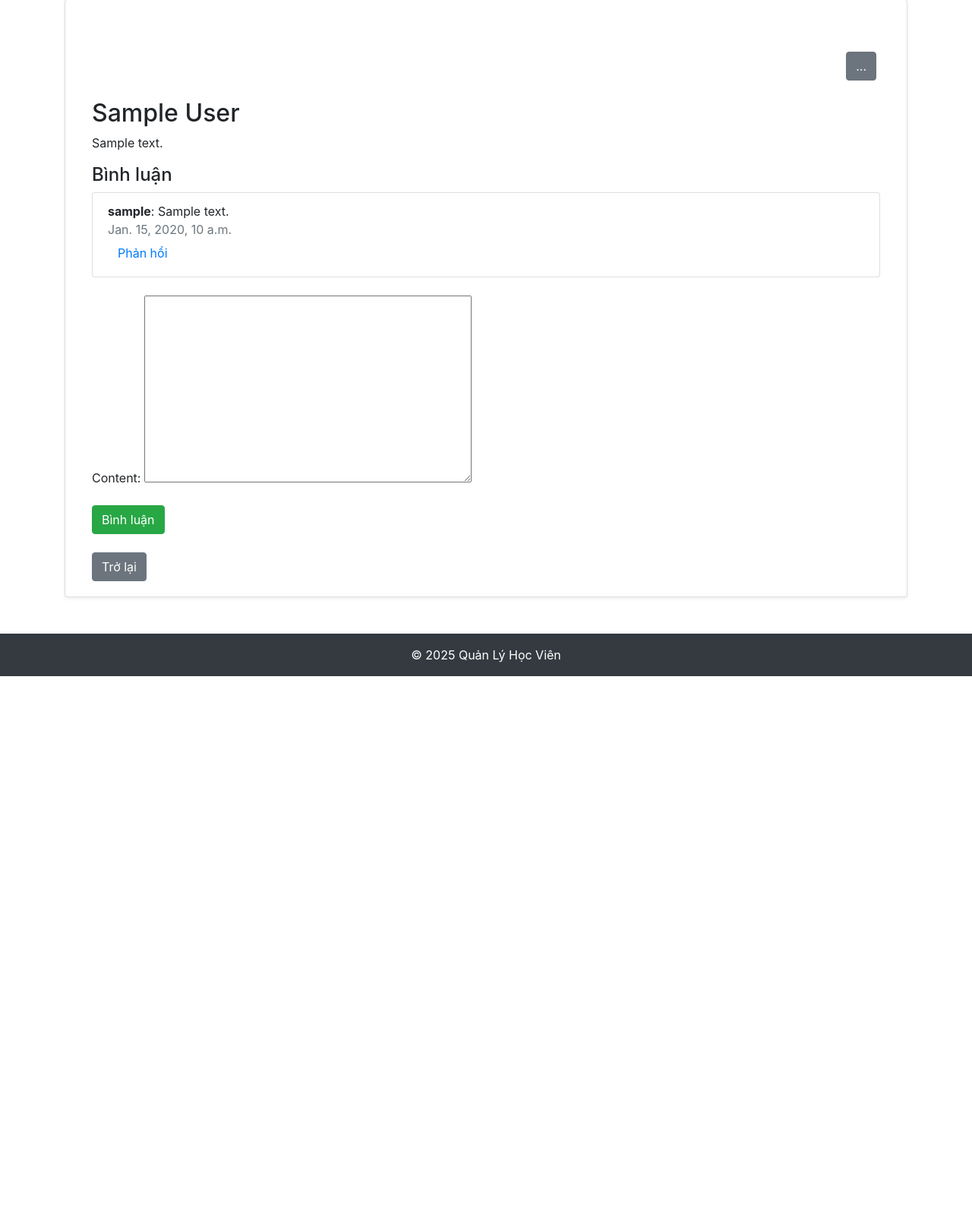
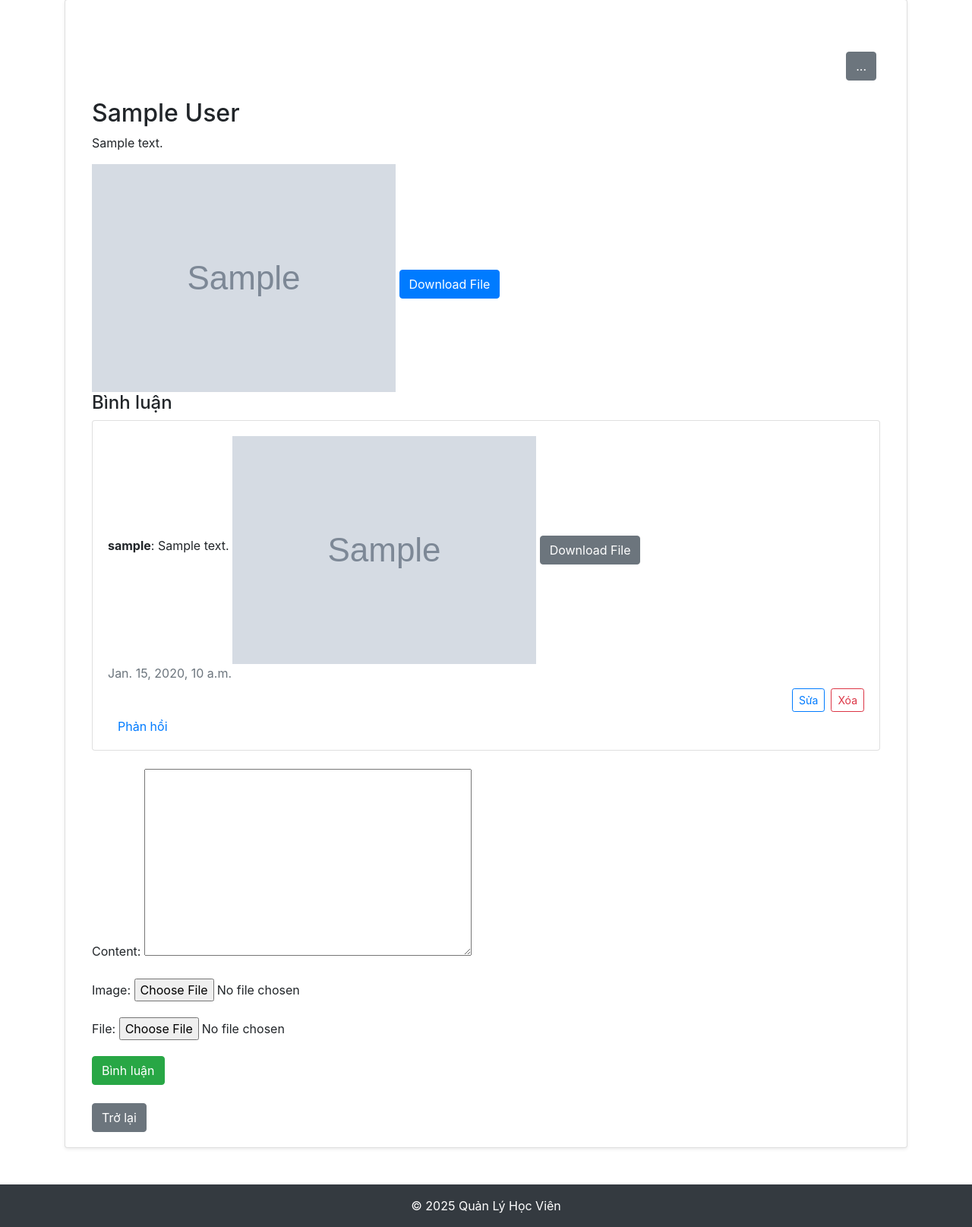
Before and after one commit to thamhtruomg04/Manage_Student, a Django app: page /students/forums/1/ in a window 1280 px wide. Shown: the part 211-1826 px from the top of the page at 76% size. Before the commit the page ends 1101 px from the top, so only its background shows below. Run offline with Django 5.2, Linux system fonts and the light colour scheme; a user stored in the database is signed in; tables that the repository leaves empty hold one stand-in row (values such as "Sample post"); grey boxes marked "Sample" are stand-in pictures; some libraries are stand-ins or nearby versions.

Commit message:
update forum and comment

```diff
--- a/students/forms.py
+++ b/students/forms.py
@@ -46,12 +46,12 @@ class DocumentForm(forms.ModelForm):
 class ForumForm(forms.ModelForm):
     class Meta:
         model = Forum
-        fields = ['title', 'description', 'course']
+        fields = ['title', 'description', 'image', 'file', 'course']
 
 class CommentForm(forms.ModelForm):
     class Meta:
         model = Comment
-        fields = ['content', 'parent']
+        fields = ['content','image', 'file', 'parent']
         widgets = {
             'parent': forms.HiddenInput()
         }
--- a/students/models.py
+++ b/students/models.py
@@ -9,7 +9,7 @@ class Student(models.Model):
     phone_number = models.CharField(max_length=15, null=True, blank=True)
     address = models.TextField(null=True, blank=True)
     avatar = models.ImageField(upload_to='avatars/', null=True, blank=True)
-    class_name = models.CharField(max_length=50, null=True, blank=True)  # Thêm trường lớp học
+    class_name = models.CharField(max_length=50, null=True, blank=True)
 
     def __str__(self):
         return self.student
@@ -19,9 +19,9 @@ class Course(models.Model):
     description = models.TextField()
     start_date = models.DateField()
     end_date = models.DateField()
-    credits = models.IntegerField()  # Số tín chỉ
-    instructor_name = models.CharField(max_length=100)  # Tên giảng viên
-    fee = models.DecimalField(max_digits=10, decimal_places=2)  # Học phí
+    credits = models.IntegerField()
+    instructor_name = models.CharField(max_length=100)
+    fee = models.DecimalField(max_digits=10, decimal_places=2)
 
     def __str__(self):
         return self.name
@@ -40,7 +40,7 @@ class Attendance(models.Model):
     course = models.ForeignKey(Course, on_delete=models.CASCADE)
     date = models.DateField()
     status = models.CharField(max_length=10, choices=[('Present', 'Có mặt'), ('Absent', 'Vắng mặt')], null=True, blank=True)
-    score = models.FloatField(null=True, blank=True)  # Điểm số
+    score = models.FloatField(null=True, blank=True)
 
     def __str__(self):
         return f"{self.student} - {self.course} - {self.date} - {self.status or 'No status'} - {self.score or 'No score'}"
@@ -58,6 +58,8 @@ class Document(models.Model):
 class Forum(models.Model):
     title = models.CharField(max_length=255)
     description = models.TextField()
+    image = models.ImageField(upload_to='forum_images/', null=True, blank=True)  # Thêm ảnh
+    file = models.FileField(upload_to='forum_files/', null=True, blank=True)  # Thêm file
     course = models.ForeignKey(Course, on_delete=models.CASCADE)
     created_by = models.ForeignKey(User, on_delete=models.CASCADE)
     created_at = models.DateTimeField(auto_now_add=True)
@@ -69,6 +71,8 @@ class Comment(models.Model):
     forum = models.ForeignKey(Forum, on_delete=models.CASCADE, related_name='comments')
     user = models.ForeignKey(User, on_delete=models.CASCADE)
     content = models.TextField()
+    image = models.ImageField(upload_to='comment_images/', null=True, blank=True)  # Thêm ảnh
+    file = models.FileField(upload_to='comment_files/', null=True, blank=True)  # Thêm file
     parent = models.ForeignKey('self', on_delete=models.CASCADE, null=True, blank=True, related_name='replies')
     created_at = models.DateTimeField(auto_now_add=True)
 
--- a/students/templates/students/document_list.html
+++ b/students/templates/students/document_list.html
@@ -4,7 +4,9 @@
     <div class="row mb-4">
         <div class="col text-center">
             <h2 class="mb-3">Danh sách tài liệu</h2>
+            {% if user.is_superuser %}
             <a href="{% url 'document_create' %}" class="btn btn-primary">Tải lên tài liệu mới</a>
+            {% endif %}
         </div>
     </div>
     <div class="row">
--- a/students/templates/students/forum_detail.html
+++ b/students/templates/students/forum_detail.html
@@ -4,6 +4,7 @@
 {% block content %}
 <div class="container mt-5">
     <div class="d-flex justify-content-end mb-4">
+        {% if request.user == forum.created_by %}
         <div class="dropdown">
             <button class="btn btn-secondary" type="button" id="dropdownMenuButton" onclick="toggleDropdown()">
                 ...
@@ -13,15 +14,34 @@
                 <a class="dropdown-item" href="{% url 'forum_delete' forum.pk %}">Xóa</a>
             </div>
         </div>
+        {% endif %}
     </div>
     <h2>{{ forum.title }}</h2>
     <p>{{ forum.description }}</p>
+    {% if forum.image %}
+        <img src="{{ forum.image.url }}" alt="Forum Image" class="img-fluid">
+    {% endif %}
+    {% if forum.file %}
+        <a href="{{ forum.file.url }}" class="btn btn-primary mt-3">Download File</a>
+    {% endif %}
     <h4>Bình luận</h4>
     <div class="list-group mb-4">
         {% for comment in comments %}
         <div class="list-group-item">
             <strong>{{ comment.user.username }}</strong>: {{ comment.content }}
+            {% if comment.image %}
+                <img src="{{ comment.image.url }}" alt="Comment Image" class="img-fluid mt-2">
+            {% endif %}
+            {% if comment.file %}
+                <a href="{{ comment.file.url }}" class="btn btn-secondary mt-2">Download File</a>
+            {% endif %}
             <div class="text-muted">{{ comment.created_at }}</div>
+            {% if request.user == comment.user %}
+            <div class="d-flex justify-content-end mt-2">
+                <a href="{% url 'comment_edit' comment.pk %}" class="btn btn-outline-primary btn-sm mr-2">Sửa</a>
+                <a href="{% url 'comment_delete' comment.pk %}" class="btn btn-outline-danger btn-sm">Xóa</a>
+            </div>
+            {% endif %}
             <!-- Nút phản hồi -->
             <button class="btn btn-link" onclick="document.getElementById('replyForm-{{ comment.id }}').classList.toggle('d-none')">Phản hồi</button>
             <!-- Form phản hồi -->
@@ -35,13 +55,25 @@
             {% for reply in comment.replies.all %}
             <div class="list-group-item ml-4">
                 <strong>{{ reply.user.username }}</strong>: {{ reply.content }}
+                {% if reply.image %}
+                    <img src="{{ reply.image.url }}" alt="Reply Image" class="img-fluid mt-2">
+                {% endif %}
+                {% if reply.file %}
+                    <a href="{{ reply.file.url }}" class="btn btn-secondary mt-2">Download File</a>
+                {% endif %}
                 <div class="text-muted">{{ reply.created_at }}</div>
+                {% if request.user == reply.user %}
+                <div class="d-flex justify-content-end mt-2">
+                    <a href="{% url 'comment_edit' reply.pk %}" class="btn btn-outline-primary btn-sm mr-2">Sửa</a>
+                    <a href="{% url 'comment_delete' reply.pk %}" class="btn btn-outline-danger btn-sm">Xóa</a>
+                </div>
+                {% endif %}
             </div>
             {% endfor %}
         </div>
         {% endfor %}
     </div>
-    <form method="post">
+    <form method="post" enctype="multipart/form-data">
         {% csrf_token %}
         {{ form.as_p }}
         <button type="submit" class="btn btn-success">Bình luận</button>
--- a/students/urls.py
+++ b/students/urls.py
@@ -2,7 +2,7 @@
 from django.conf import settings
 from django.conf.urls.static import static
 from django.urls import path
-from .views import student_list, student_create, student_edit, student_delete, course_list, course_create, course_edit, course_delete, course_register, enrollment_list, register, login_view, logout_view, home, student_profile, attendance_list, take_attendance, attendance_edit, attendance_delete , document_list, document_create, document_delete, student_report, course_report, attendance_report, reporters, forum_list, forum_detail, forum_create, forum_edit, forum_delete
+from .views import student_list, student_create, student_edit, student_delete, course_list, course_create, course_edit, course_delete, course_register, enrollment_list, register, login_view, logout_view, home, student_profile, attendance_list, take_attendance, attendance_edit, attendance_delete , document_list, document_create, document_delete, student_report, course_report, attendance_report, reporters, forum_list, forum_detail, forum_create, forum_edit, forum_delete, comment_edit, comment_delete
 
 urlpatterns = [
     path('', student_list, name='student_list'),
@@ -36,6 +36,8 @@ urlpatterns = [
     path('forums/create/', forum_create, name='forum_create'),
     path('forums/<int:pk>/edit/', forum_edit, name='forum_edit'),
     path('forums/<int:pk>/delete/', forum_delete, name='forum_delete'),
+    path('comments/<int:pk>edit/', comment_edit, name='comment_edit'),
+    path('comments/<int:pk>/delete/', comment_delete, name='comment_delete'),
 ]
 
 if settings.DEBUG:
--- a/students/views.py
+++ b/students/views.py
@@ -291,6 +291,11 @@ def reporters(request):
     return render(request, 'students/reports.html')
 
 
+from django.shortcuts import render, get_object_or_404, redirect
+from django.contrib.auth.decorators import login_required, user_passes_test
+from .models import Forum, Comment
+from .forms import ForumForm, CommentForm
+
 @login_required
 def forum_list(request):
     forums = Forum.objects.all()
@@ -301,7 +306,7 @@ def forum_detail(request, pk):
     forum = get_object_or_404(Forum, pk=pk)
     comments = forum.comments.filter(parent=None)
     if request.method == 'POST':
-        form = CommentForm(request.POST)
+        form = CommentForm(request.POST, request.FILES)  # Thêm request.FILES để xử lý file upload
         if form.is_valid():
             comment = form.save(commit=False)
             comment.forum = forum
@@ -316,7 +321,7 @@ def forum_detail(request, pk):
 @user_passes_test(is_superuser)
 def forum_create(request):
     if request.method == 'POST':
-        form = ForumForm(request.POST)
+        form = ForumForm(request.POST, request.FILES)  # Thêm request.FILES để xử lý file upload
         if form.is_valid():
             forum = form.save(commit=False)
             forum.created_by = request.user
@@ -327,11 +332,12 @@ def forum_create(request):
     return render(request, 'students/forum_form.html', {'form': form})
 
 @login_required
-@user_passes_test(is_superuser)
 def forum_edit(request, pk):
     forum = get_object_or_404(Forum, pk=pk)
+    if request.user != forum.created_by:
+        return redirect('forum_list')
     if request.method == 'POST':
-        form = ForumForm(request.POST, instance=forum)
+        form = ForumForm(request.POST, request.FILES, instance=forum)  # Thêm request.FILES để xử lý file upload
         if form.is_valid():
             form.save()
             return redirect('forum_list')
@@ -340,10 +346,35 @@ def forum_edit(request, pk):
     return render(request, 'students/forum_form.html', {'form': form, 'edit': True})
 
 @login_required
-@user_passes_test(is_superuser)
 def forum_delete(request, pk):
     forum = get_object_or_404(Forum, pk=pk)
+    if request.user != forum.created_by:
+        return redirect('forum_list')
     if request.method == 'POST':
         forum.delete()
         return redirect('forum_list')
     return render(request, 'students/forum_confirm_delete.html', {'forum': forum})
+
+@login_required
+def comment_edit(request, pk):
+    comment = get_object_or_404(Comment, pk=pk)
+    if request.user != comment.user:
+        return redirect('forum_detail', pk=comment.forum.pk)
+    if request.method == 'POST':
+        form = CommentForm(request.POST, request.FILES, instance=comment)  # Thêm request.FILES để xử lý file upload
+        if form.is_valid():
+            form.save()
+            return redirect('forum_detail', pk=comment.forum.pk)
+    else:
+        form = CommentForm(instance=comment)
+    return render(request, 'students/comment_form.html', {'form': form})
+
+@login_required
+def comment_delete(request, pk):
+    comment = get_object_or_404(Comment, pk=pk)
+    if request.user != comment.user:
+        return redirect('forum_detail', pk=comment.forum.pk)
+    if request.method == 'POST':
+        comment.delete()
+        return redirect('forum_detail', pk=comment.forum.pk)
+    return render(request, 'students/comment_confirm_delete.html', {'comment': comment})
```
Also changed, not shown: students/templates/students/comment_confirm_delete.html (added, +28 -0 lines), media/avatars/download_17.jpg (added), students/migrations/0019_comment_file_comment_image_forum_file_forum_image.py (added).
